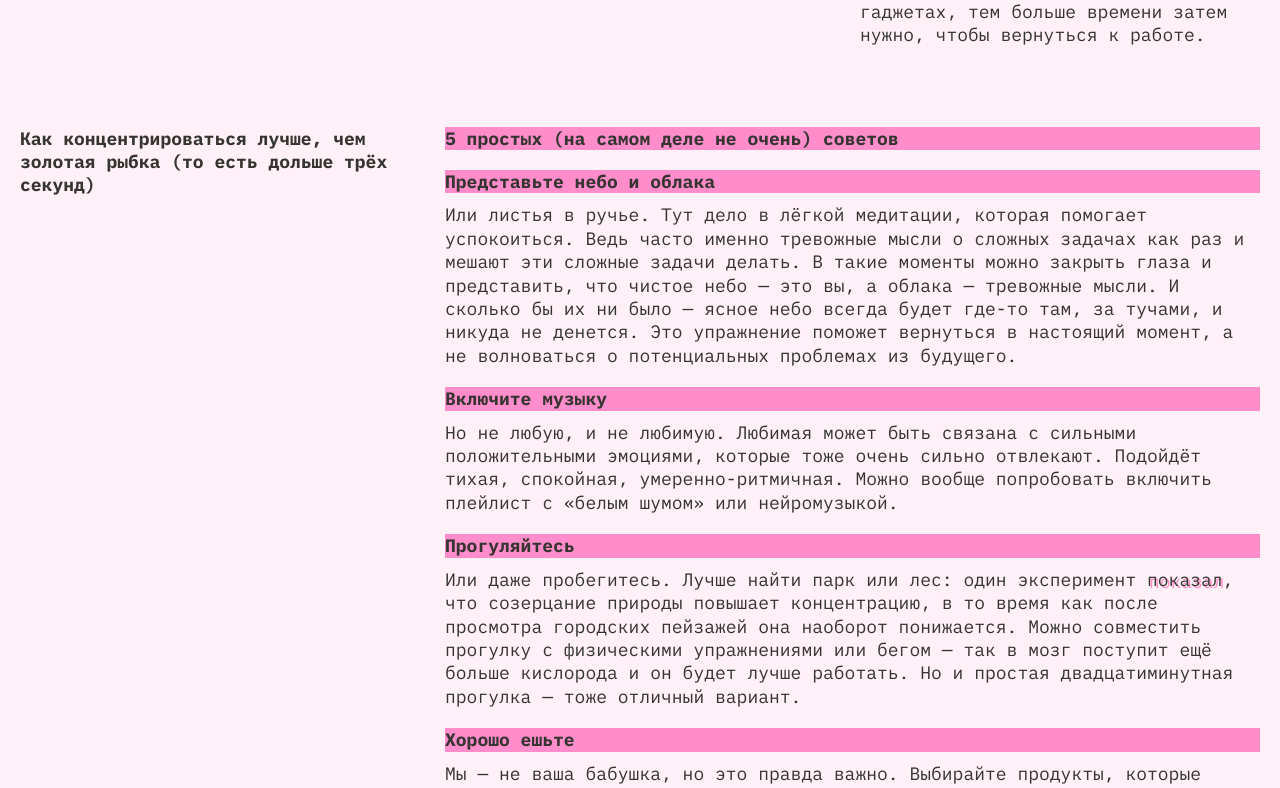
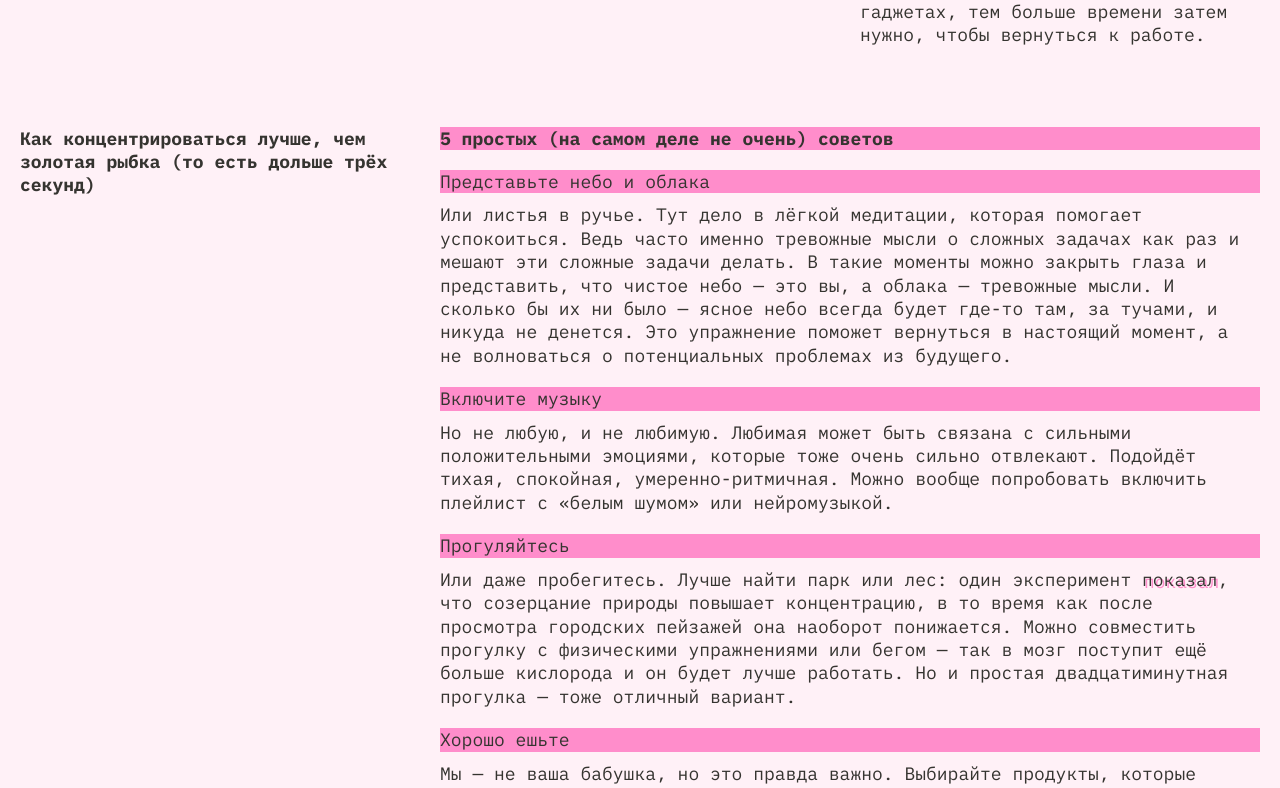
Before and after one commit to Aselis-full/slozhno-sosredotochitsya-fd, a plain HTML site: page index.html in a window 1280 px wide. Shown: the part 1689-2477 px from the top of the page. Drawn offline with Linux system fonts and the light colour scheme; files that its build step writes are made by us from their sources.

Commit message:
corrections part1

```diff
--- a/index.html
+++ b/index.html
@@ -4,6 +4,7 @@
     <meta charset="UTF-8" />
     <meta http-equiv="X-UA-Compatible" content="IE=edge" />
     <meta name="viewport" content="width=device-width, initial-scale=1.0" />
+    <meta name="color-scheme" content="dark light" />
     <title>Сложно сосредоточиться</title>
     <link rel="stylesheet" href="./fonts/fonts.css" />
     <link rel="stylesheet" href="./styles/variables.css" />
@@ -14,7 +15,6 @@
     <link rel="icon" href="./images/favicon.ico" sizes="any" />
     <link rel="icon" href="./images/favicon.svg" type="image/svg+xml" />
     <script src="./scripts/script.js"></script>
-    <link rel="stylesheet" href="../../../../style.css">
 </head>
 <body class="page">
 <header class="header decorated-zone padding">
@@ -138,7 +138,7 @@
             </h3>
             <div class="main__section-article">
                 <div>
-                    <h4 class="title-decoration section-article__title">
+                    <h4 class="title-decoration section-article__sub">
                         Представьте небо и облака
                     </h4>
                     <p class="section-text">
@@ -153,7 +153,7 @@
                     </p>
                 </div>
                 <div>
-                    <h4 class="title-decoration section-article__title">
+                    <h4 class="title-decoration section-article__sub">
                         Включите музыку
                     </h4>
                     <p class="section-text">
@@ -164,7 +164,7 @@
                     </p>
                 </div>
                 <div>
-                    <h4 class="title-decoration section-article__title">Прогуляйтесь</h4>
+                    <h4 class="title-decoration section-article__sub">Прогуляйтесь</h4>
                     <p class="section-text">
                         Или даже пробегитесь. Лучше найти парк или лес: один эксперимент
                         <a href="#" class="section-link" target="_blank">показал</a>,
@@ -177,7 +177,7 @@
                     </p>
                 </div>
                 <div>
-                    <h4 class="title-decoration section-article__title">Хорошо ешьте</h4>
+                    <h4 class="title-decoration section-article__sub">Хорошо ешьте</h4>
                     <p class="section-text">
                         Мы — не ваша бабушка, но это правда важно. Выбирайте продукты,
                         которые препятствуют резким скачкам сахара в крови. Например, с
@@ -187,7 +187,7 @@
                     </p>
                 </div>
                 <div>
-                    <h4 class="title-decoration section-article__title">Читайте</h4>
+                    <h4 class="title-decoration section-article__sub">Читайте</h4>
                     <p class="section-text">
                         Настоящие бумажные книги. Это правда помогает с концентрацией:
                         чтобы прочитать пост в соцсети, достаточно нескольких минут или
--- a/styles/style.css
+++ b/styles/style.css
@@ -9,7 +9,7 @@
     background-position: center;
     background-size: cover;
     background-attachment: fixed;
-    z-index: -1;
+    z-index: 0;
 }
 
 
@@ -69,7 +69,7 @@
 }
 
 .header__theme-menu-button {
-    border: none;
+    border: 1px solid transparent;
     padding: 0px 13px;
     text-transform: lowercase;
     background-color: transparent;
@@ -270,6 +270,11 @@
     line-height: 23.4px;
     font-weight: 700;
 }
+.section-article__sub{
+    color: var(--color-subtitle);
+    line-height: 23.4px;
+    font-weight: 400;
+}
 
 .pictures {
     display: grid;
@@ -300,7 +305,6 @@
     .main-content-block {
         grid-template-areas: "title title title";
         grid-column: 2/4;
-        padding-left: 5px;
     }
 
     .main__section-factors {
```
